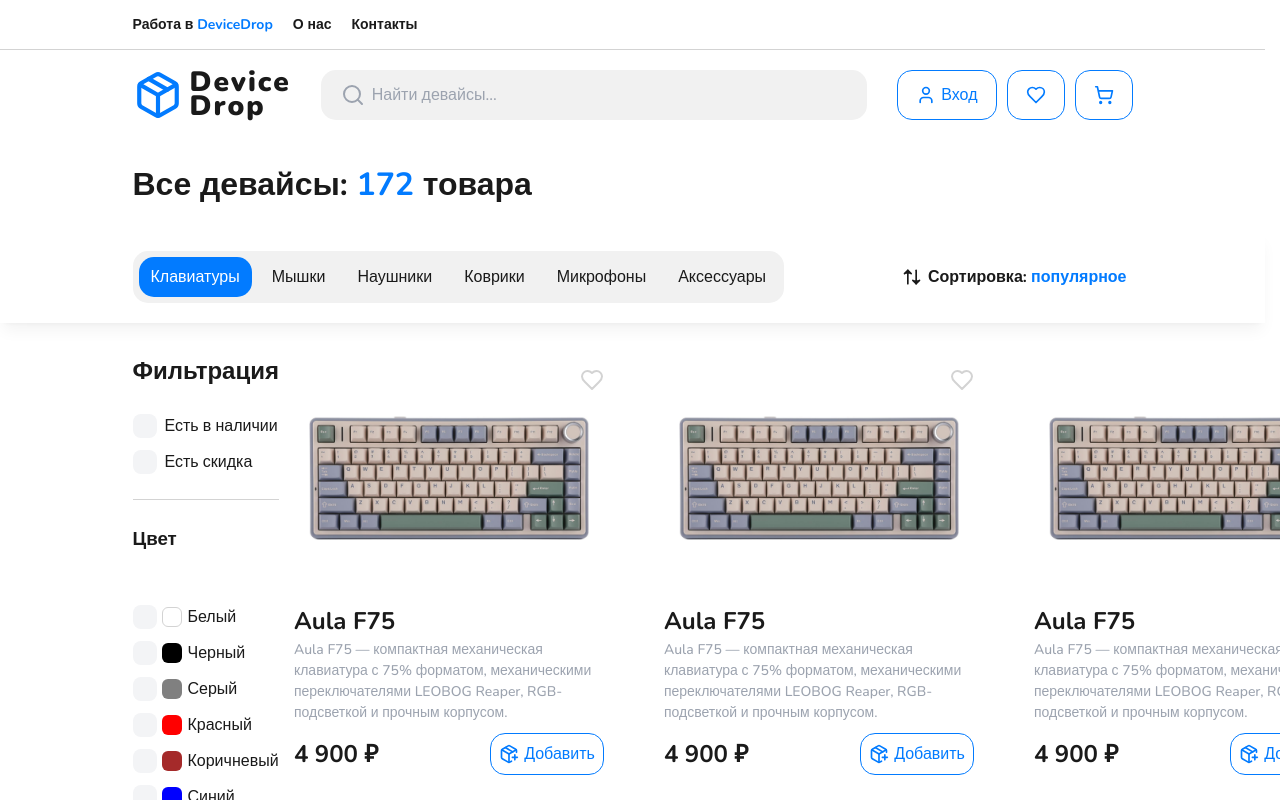
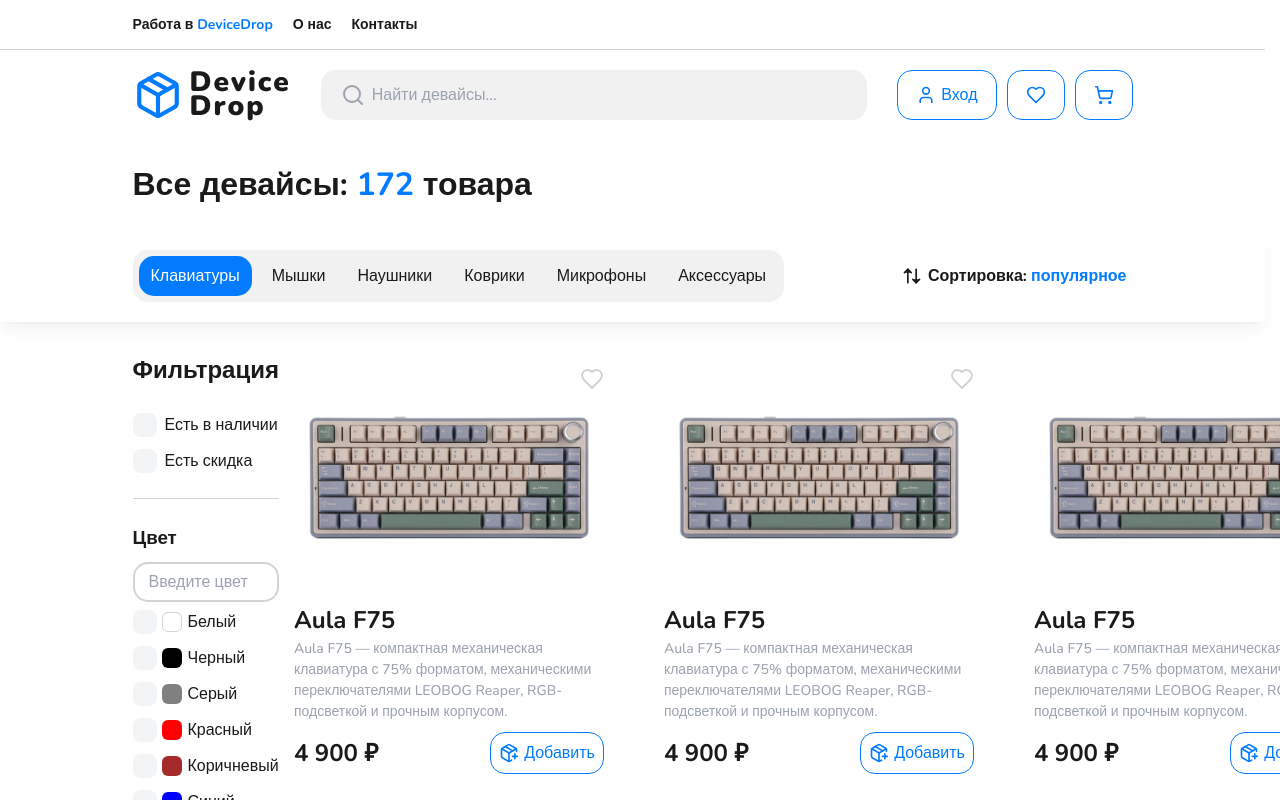
Before and after one commit to hilarylfg/device-drop, a Next.js app: page / in a window 1280 px wide. Both pictures are taken after a click on the button "+ Показать все". Shown: the top 800 px of the page. Built offline with nearby package versions, Linux system fonts and the light colour scheme.

Commit message:
add catalog

```diff
--- a/app/page.tsx
+++ b/app/page.tsx
@@ -1,4 +1,4 @@
-import {CheckboxFilter, Container, Filters, ProductList, TopBar} from "@/shared/components";
+import {Container, Filters, ProductList, TopBar} from "@/shared/components";
 import React from "react";
 
 
--- a/shared/components/shared/filters/group-checkbox-filter.tsx
+++ b/shared/components/shared/filters/group-checkbox-filter.tsx
@@ -22,9 +22,10 @@
         <div className="group-filter">
             {title && <h3 className="group-filter__title">{title}</h3>}
             {showAll && (
-                <div className="mb-5">
+                <div>
                     <Input
-                        className="bg-gray-50 border-none"
+                        className="group-filter__show-all__input"
+                        placeholder="Введите цвет"
                     />
                 </div>
             )}
@@ -38,8 +39,8 @@
                 ))}
             </div>
             {items.length > limit && (
-                <div className={showAll ? 'border-t border-t-neutral-100 mt-4' : ''}>
-                    <button onClick={() => setShowAll(!showAll)} className="text-primary mt-3">
+                <div>
+                    <button onClick={() => setShowAll(!showAll)} className="group-filter__show-all">
                         {showAll ? 'Скрыть' : '+ Показать все'}
                     </button>
                 </div>
--- a/shared/styles/components/_filters.scss
+++ b/shared/styles/components/_filters.scss
@@ -47,3 +47,23 @@
         gap: rem(12);
     }
 }
+
+.group-filter__show-all {
+    margin-top: rem(8);
+    border: none;
+    background: transparent;
+    cursor: pointer;
+    color: var(--color-accent);
+
+    &__input {
+        padding: 6px 14px;
+        height: fit-content;
+        border: 2px solid var(--color-hr-gray);
+        margin-bottom: rem(8);
+        transition: all var(--transition-duration) ease-out;
+
+        &:hover {
+            border: 2px solid var(--color-accent);
+        }
+    }
+}
--- a/shared/styles/components/_navbar.scss
+++ b/shared/styles/components/_navbar.scss
@@ -7,7 +7,7 @@
 
     &__hr {
         border: 0;
-        height: 1px;
+        height: 0.5px;
         background: var(--color-hr-gray);
         width: 100%;
         margin: 0;
--- a/shared/styles/main.css
+++ b/shared/styles/main.css
@@ -502,7 +502,7 @@
 }
 .navbar__hr {
   border: 0;
-  height: 1px;
+  height: 0.5px;
   background: var(--color-hr-gray);
   width: 100%;
   margin: 0;
@@ -606,6 +606,24 @@
   gap: 0.75rem;
 }
 
+.group-filter__show-all {
+  margin-top: 0.5rem;
+  border: none;
+  background: transparent;
+  cursor: pointer;
+  color: var(--color-accent);
+}
+.group-filter__show-all__input {
+  padding: 6px 14px;
+  height: fit-content;
+  border: 2px solid var(--color-hr-gray);
+  margin-bottom: 0.5rem;
+  transition: all var(--transition-duration) ease-out;
+}
+.group-filter__show-all__input:hover {
+  border: 2px solid var(--color-accent);
+}
+
 .product-list {
   display: grid;
   grid-template-columns: repeat(3, 1fr);
```
Also changed, not shown: 1 other file (tests, documents, lock files or other folders).
